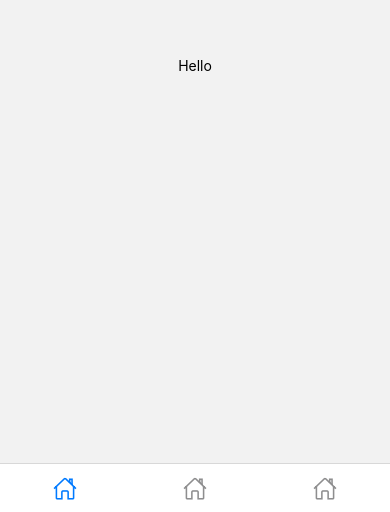
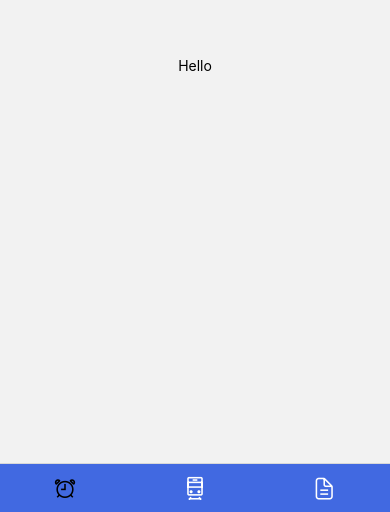
Before and after one commit to NurgaliyevS/Metro-app, a React Native app: screen / in a window 390 px wide. Shown: the part 332-844 px from the top of the page. Built offline with nearby package versions, Linux system fonts and the light colour scheme.

Commit message:
upd tab navigator

```diff
--- a/src/navigation/TabNavigator.js
+++ b/src/navigation/TabNavigator.js
@@ -3,7 +3,7 @@ import { createBottomTabNavigator } from '@react-navigation/bottom-tabs';
 import { NavigationContainer } from '@react-navigation/native';
 import HomeScreen from '../screen/HomeScreen';
 import FavoriteScreen from '../screen/FavoriteScreen';
-import CartScreen from '../screen/CartScreen';
+import CartScreen from '../screen/HistoryScreen';
 
 import Ionicons from 'react-native-vector-icons/Ionicons';
 
@@ -16,6 +16,9 @@ function TabNavigator() {
         screenOptions={{
           tabBarShowLabel: false,
           headerShown: false,
+          tabBarStyle: { backgroundColor: '#4169E1' },
+          tabBarInactiveTintColor: '#fff',
+          tabBarActiveTintColor: 'black',
         }}
       >
         <Tab.Screen
@@ -23,7 +26,7 @@ function TabNavigator() {
           component={HomeScreen}
           options={{
             tabBarIcon: ({ color, size }) => (
-              <Ionicons name='home-outline' color={color} size={size} />
+              <Ionicons name='alarm-outline' color={color} size={size} />
             ),
           }}
         />
@@ -32,7 +35,7 @@ function TabNavigator() {
           component={FavoriteScreen}
           options={{
             tabBarIcon: ({ color, size }) => (
-              <Ionicons name='home-outline' color={color} size={size} />
+              <Ionicons name='subway-outline' color={color} size={size} />
             ),
           }}
         />
@@ -41,7 +44,11 @@ function TabNavigator() {
           component={CartScreen}
           options={{
             tabBarIcon: ({ color, size }) => (
-              <Ionicons name='home-outline' color={color} size={size} />
+              <Ionicons
+                name='document-text-outline'
+                color={color}
+                size={size}
+              />
             ),
           }}
         />
```
